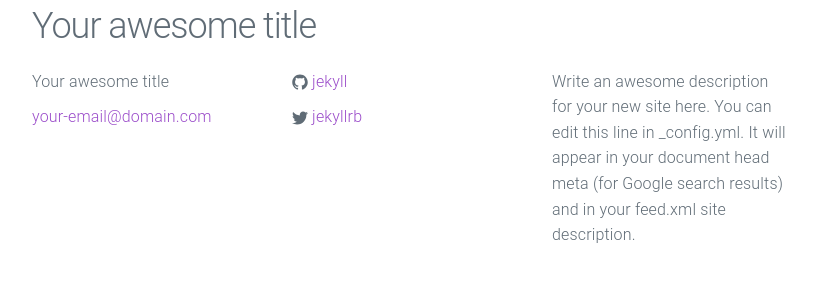
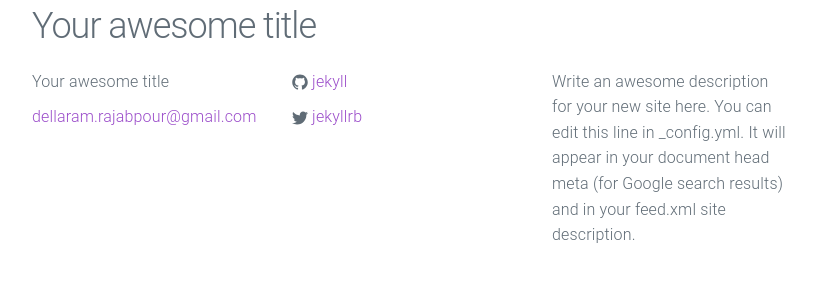
Before and after one commit to dellastudio/dellastudio.github.io, a Jekyll site: the page built from index.html, in a window 1280 px wide. Shown: the part 830-1130 px from the top of the page, without its empty margins (228-1051 px from the left). Built offline with Jekyll 4.4.1, drawn with Linux system fonts in a browser that asks for light colours.

Commit message:
about page

```diff
--- a/_config.yml
+++ b/_config.yml
@@ -1,6 +1,6 @@
 # Site settings
 title: Your awesome title
-email: your-email@domain.com
+email: dellaram.rajabpour@gmail.com
 description: > # this means to ignore newlines until "baseurl:"
   Write an awesome description for your new site here. You can edit this
   line in _config.yml. It will appear in your document head meta (for
@@ -9,6 +9,7 @@ baseurl: "" # the subpath of your site, e.g. /blog
 url: "http://www.dellastudio.com" # the base hostname & protocol for your site
 twitter_username: jekyllrb
 github_username:  jekyll
+instagram_username: Dellaramra
 
 # Build settings
 markdown: kramdown
```
